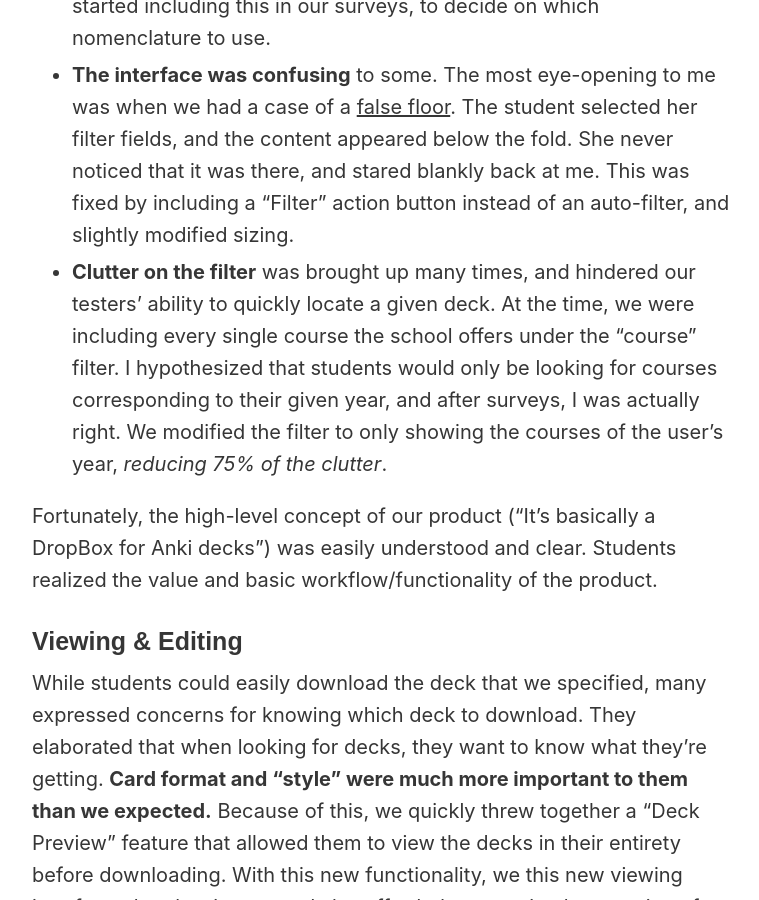
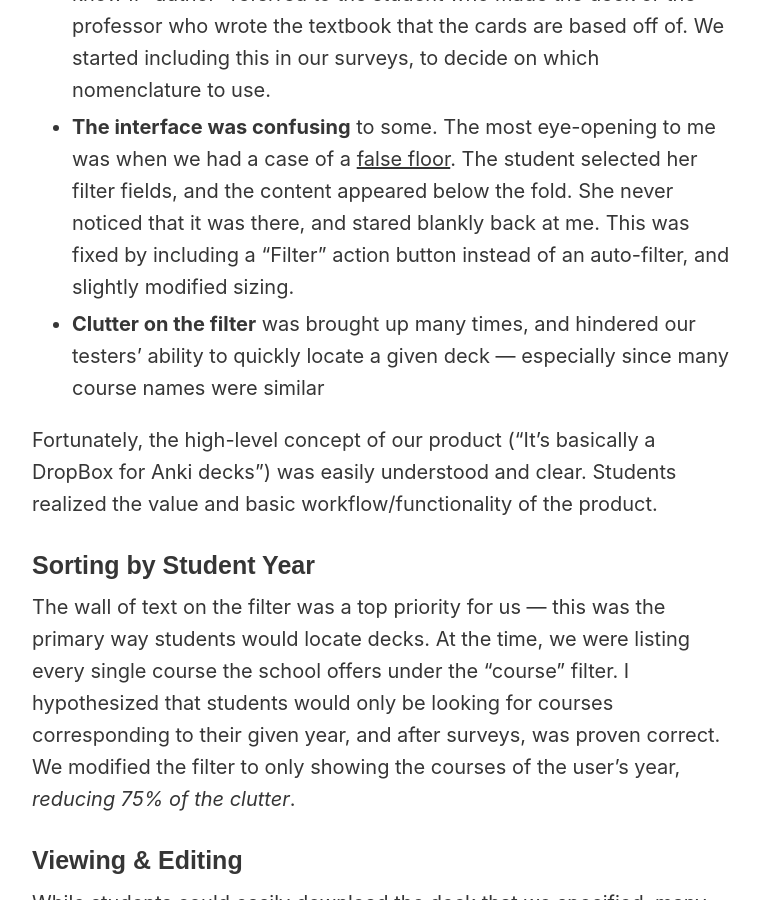
Before and after one commit to wilburc/wilburc.github.io, a Jekyll site: the page built from _portfolio/ankishare.md, in a window 1280 px wide and 900 px high, scrolled down 7591 px. Shown: the whole window, without its empty margins (258-1017 px from the left). Built offline with Jekyll 4.4.1, drawn with Linux system fonts in a browser that asks for light colours; some of the changed text lies outside the part shown.

Commit message:
small changes

```diff
--- a/_portfolio/ankishare.md
+++ b/_portfolio/ankishare.md
@@ -10,6 +10,8 @@ details: UX Research/Design
 - I was responsible for the research, mockups, and user-testing.
 
 ## Background
+
+*This is a story of research and product definition.*
 
 Our client, a student in medical school, wanted an application that allowed students to easily share their <a href='http://ankisrs.net'>Anki</a> flash cards. His initial vision was:
 
@@ -136,9 +138,12 @@ Going in, I prepared a list of questions and tasks for students to complete. We
 
 - **Ambiguous terminology** in our copy. For example, students didn’t know if “author” referred to the student who made the deck or the professor who wrote the textbook that the cards are based off of. We started including this in our surveys, to decide on which nomenclature to use.
 - **The interface was confusing** to some. The most eye-opening to me was when we had a case of a <a href='https://www.nngroup.com/articles/illusion-of-completeness/'>false floor</a>. The student selected her filter fields, and the content appeared below the fold. She never noticed that it was there, and stared blankly back at me. This was fixed by including a “Filter” action button instead of an auto-filter, and slightly modified sizing.
-- **Clutter on the filter** was brought up many times, and hindered our testers’ ability to quickly locate a given deck. At the time, we were including every single course the school offers under the “course” filter. I hypothesized that students would only be looking for courses corresponding to their given year, and after surveys, I was actually right. We modified the filter to only showing the courses of the user’s year, *reducing 75% of the clutter*.
+- **Clutter on the filter** was brought up many times, and hindered our testers’ ability to quickly locate a given deck — especially since many course names were similar
 
 Fortunately, the high-level concept of our product (“It’s basically a DropBox for Anki decks”) was easily understood and clear. Students realized the value and basic workflow/functionality of the product.
+
+### Sorting by Student Year
+The wall of text on the filter was a top priority for us — this was the primary way students would locate decks. At the time, we were listing every single course the school offers under the “course” filter. I hypothesized that students would only be looking for courses corresponding to their given year, and after surveys, was proven correct. We modified the filter to only showing the courses of the user’s year, *reducing 75% of the clutter*.
 
 ### Viewing & Editing
 While students could easily download the deck that we specified, many expressed concerns for knowing which deck to download. They elaborated that when looking for decks, they want to know what they’re getting. **Card format and “style” were much more important to them than we expected.** Because of this, we quickly threw together a “Deck Preview” feature that allowed them to view the decks in their entirety before downloading. With this new functionality, we this new viewing interface, the plug-in we used also afforded us easy implementation of an “edit” function, promoting collaboration among the students in improving these decks.
```
Also changed, not shown: _posts/2016-2-23-new-site.md (+1 -1 lines), 1 other file.
